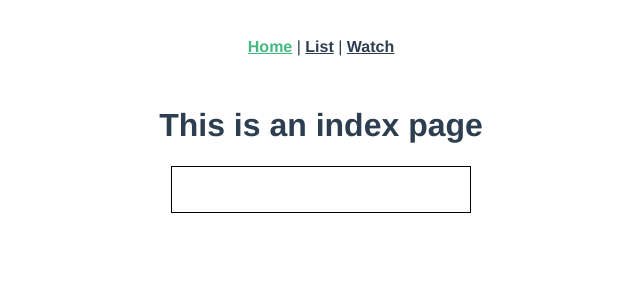
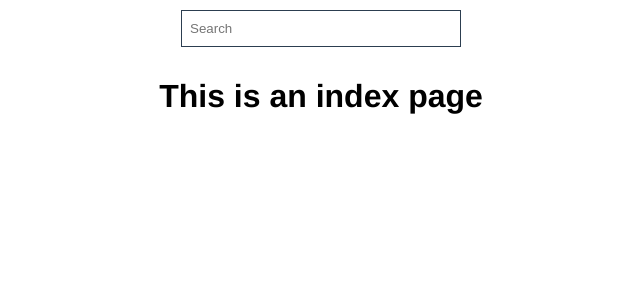
Before and after one commit to wsp-webben/youtube-frontend, a Vue app: page / in a window 1280 px wide. Shown: the top 300 px of the page, without its empty margins (319-959 px from the left). Built offline with nearby package versions, Linux system fonts and the light colour scheme.

Commit message:
improve searchBar view

```diff
--- a/src/App.vue
+++ b/src/App.vue
@@ -1,17 +1,26 @@
 <template>
   <div id="app">
-    <div id="nav">
+    <router-view/>
+    <!-- <nav id="nav">
       <router-link to="/">Home</router-link> |
       <router-link to="/list">List</router-link> |
       <router-link to="/watch">Watch</router-link>
-    </div>
-    <router-view/>
+    </nav> -->
   </div>
 </template>
 
 <style lang="scss">
+:root {
+  --main-color: #42b983;
+  --secondary-color: #2c3e50;
+}
+
 *, *::before, *::after {
   box-sizing: border-box;
+}
+
+body {
+  margin: 0;
 }
 
 #app {
@@ -19,15 +28,16 @@
   -webkit-font-smoothing: antialiased;
   -moz-osx-font-smoothing: grayscale;
   text-align: center;
-  color: #2c3e50;
+  color: var(--secondary-color-color);
 }
+
 #nav {
   padding: 30px;
   a {
     font-weight: bold;
     color: #2c3e50;
     &.router-link-exact-active {
-      color: #42b983;
+      color: var(--main-color);
     }
   }
 }
--- a/src/components/SearchSelect.vue
+++ /dev/null
@@ -1,41 +0,0 @@
-<template>
-  <ul class="SearchSelect">
-    <li class="SearchSelect__item" v-for="item in options" :key="item.key">{{ item }}</li>
-  </ul>
-</template>
-
-<script>
-export default {
-  name: 'SearchSelect',
-  props: ['options'],
-};
-</script>
-
-<style lang="scss">
-  .SearchSelect {
-    width: 100%;
-    margin: 0;
-    padding: 0;
-    border: 1px solid #000;
-    border-top: 0;
-    list-style: none;
-
-    font-size: 16px;
-  }
-
-  .SearchSelect__item {
-    padding: 8px;
-    border-bottom: 1px solid #000;;
-    text-align: left;
-    cursor: pointer;
-
-    &:hover,
-    &:focus {
-      background-color: rgba(#444, .3);
-    }
-
-    &:last-child {
-      border-bottom: 0;
-    }
-  }
-</style>
--- a/src/components/index.vue
+++ b/src/components/index.vue
@@ -1,6 +1,6 @@
 <template>
-  <div class="index">
+  <div class="Index">
+    <slot></slot>
     <h1>This is an index page</h1>
-    <slot></slot>
   </div>
 </template>
--- a/src/components/searchBar.vue
+++ b/src/components/searchBar.vue
@@ -1,32 +1,33 @@
 <template>
   <div class="SearchBar">
-    <input type="text" class="SearchBar__input" v-model="query">
-    <search-select v-show="showSelect" :options="options"/>
+    <input type="text" class="SearchBar__input" v-model="query" placeholder="Search">
+    <transition name="slide-fade">
+      <ul class="SearchBar__select" v-show="showSelect">
+        <li class="SearchBar__option" v-for="item in options" :key="item.key">{{ item }}</li>
+      </ul>
+    </transition>
   </div>
 </template>
 
 <script>
-import search from '@/services/search';
-import SearchSelect from '@/components/SearchSelect.vue';
+// import search from '@/services/search';
 
 export default {
   name: 'SearchBar',
-  components: {
-    SearchSelect,
-  },
   data() {
     return {
       query: '',
       showSelect: false,
-      options: [],
+      options: ['1', '2', '3'],
     };
   },
   watch: {
     query(apiQuery) {
       if (apiQuery.length > 1) {
-        search(apiQuery)
-          .then(this.showSearchresult)
-          .catch(err => console.log(err));
+        this.showSelect = true;
+        // search(apiQuery)
+        //   .then(this.showSearchresult)
+        //   .catch(err => console.log(err));
       } else {
         this.showSelect = false;
       }
@@ -44,22 +45,65 @@ export default {
 
 <style lang="scss">
   .SearchBar {
-    position: relative;
+    margin: 0 auto;
+    margin-bottom: 20px;
+    padding: 10px;
+    text-align-last: left;
     max-width: 300px;
-    margin: 0 auto;
   }
 
   .SearchBar__input {
     width: 100%;
-    margin: 0 auto;
-    padding: 15px 8px;
-    border: 1px solid #000;
+    padding: 10px 8px;
+    border: 1px solid var(--secondary-color);
+
+    &:focus {
+      outline: 0;
+    }
   }
 
+  $bottom_border_radius: 10px;
   .SearchBar__select {
-    // position: absolute;
-    top: 100%;
-    left: 0;
-    padding: 5px;
+    width: 100%;
+    margin: 0;
+    padding: 0;
+    border: 1px solid #000;
+    border-top: 0;
+    list-style: none;
+
+    font-size: 16px;
+    border-bottom-left-radius: $bottom_border_radius;
+    border-bottom-right-radius: $bottom_border_radius;
+  }
+
+  .SearchBar__option {
+    padding: 8px;
+    border-bottom: 1px solid #000;;
+    text-align: left;
+    cursor: pointer;
+
+    &:hover,
+    &:focus {
+      background-color: rgba(#aaa, .3);
+    }
+
+    &:last-child {
+      border-bottom: 0;
+      border-bottom-left-radius: $bottom_border_radius;
+      border-bottom-right-radius: $bottom_border_radius;
+    }
+  }
+
+
+  .slide-fade {
+    &-enter-active,
+    &-leave-active {
+      transition: transform .2s ease-in;
+    }
+
+    &-enter,
+    &-leave-to {
+      transform: translateY(-50%) scaleY(0);
+    }
   }
 </style>
--- a/src/services/search.js
+++ b/src/services/search.js
@@ -9,7 +9,7 @@ export default function search(query) {
       q: query,
       type: 'video',
       maxResults: 5,
-      relevanceLanguage: 'ru',
+      relevanceLanguage: 'en',
     },
   })
     .then(res => res.data.items);
```
